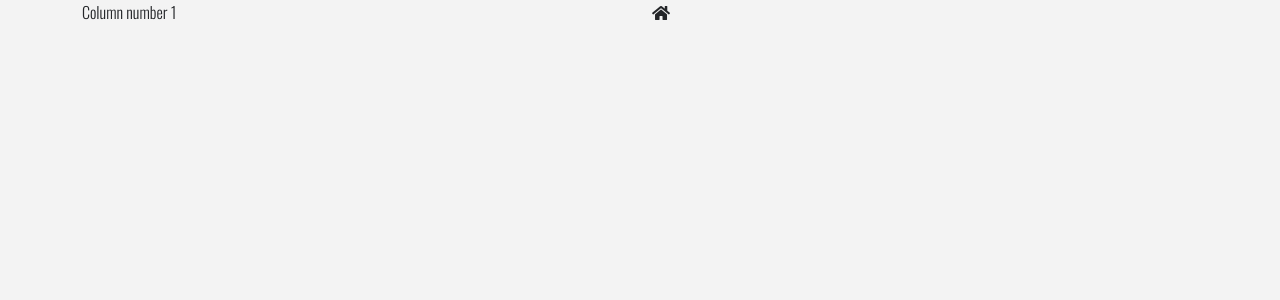
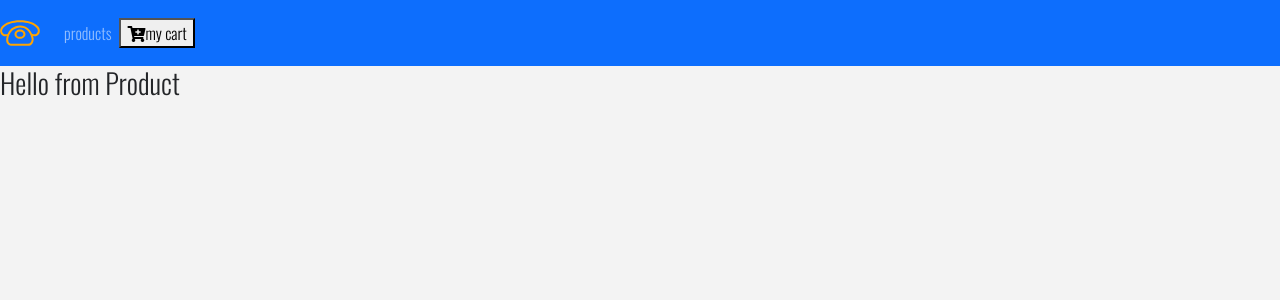
Before and after one commit to Dorin07/ecommerce-website, a React (Create React App) app: page / in a window 1280 px wide. Shown: the top 300 px of the page. Built offline with nearby package versions, Linux system fonts and the light colour scheme.

Commit message:
Create the navbar.

```diff
--- a/package.json
+++ b/package.json
@@ -9,6 +9,7 @@
     "bootstrap": "^5.1.3",
     "react": "^17.0.2",
     "react-dom": "^17.0.2",
+    "react-router-dom": "^6.0.2",
     "react-scripts": "4.0.3",
     "web-vitals": "^1.1.2"
   },
--- a/src/App.js
+++ b/src/App.js
@@ -1,23 +1,27 @@
-import logo from './logo.svg';
+import React, { Component } from "react";
+import { Routes, Route } from "react-router-dom";
 import './App.css';
 import "bootstrap/dist/css/bootstrap.min.css";
+import Navbar from './components/Navbar';
+import ProductList from './components/ProductList';
+import Details from './components/Details';
+import Cart from './components/Cart';
+import Default from './components/Default';
 
-
-function App() {
-  return (
-    <div class="container">
-
-      <div class="row">
-        <div class="col-6">Column number 1</div>
-        <div class="col-6">
-          <span>
-            <i className="fas fa-home"></i>
-          </span>
-        </div>
-      </div>
-
-    </div>
-  );
+class App extends Component {
+  render(){
+    return (
+      <React.Fragment>
+        <Navbar></Navbar>
+        <Routes>
+          <Route exact path="/" element={<ProductList/>}></Route>
+          <Route exact path="/details" element={<Details/>}></Route>
+          <Route exact path="/cart" element={<Cart/>}></Route>
+          <Route path="*" element={<Default/>}></Route>
+        </Routes>
+      </React.Fragment>
+    );
+  }
 }
 
 export default App;
--- /dev/null
+++ b/src/components/Cart.js
@@ -0,0 +1,11 @@
+import React, { Component } from 'react';
+
+export default class Cart extends Component {
+    render() {
+        return (
+            <div>
+                <h3>hello from cart</h3>
+            </div>
+        )
+    }
+}
--- /dev/null
+++ b/src/components/Default.js
@@ -0,0 +1,11 @@
+import React, { Component } from 'react';
+
+export default class Default extends Component {
+    render() {
+        return (
+            <div>
+                <h3>page not found</h3>
+            </div>
+        )
+    }
+}
--- /dev/null
+++ b/src/components/Details.js
@@ -0,0 +1,11 @@
+import React, { Component } from 'react';
+
+export default class Details extends Component {
+    render() {
+        return (
+            <div>
+                <h3>hello from details</h3>
+            </div>
+        )
+    }
+}
--- /dev/null
+++ b/src/components/Navbar.js
@@ -0,0 +1,33 @@
+import React, { Component } from 'react';
+import { Link } from 'react-router-dom';
+import logo from '../logo.svg'
+
+export default class Navbar extends Component {
+    render() {
+        return (
+            <div>
+                <nav className="navbar navbar-expand-sm bg-primary navbar-dark px-sm">
+                    {/* https://www.iconfinder.com/icons/1243689/call_phone_icon
+                        Creative Commons (Attribution 3.0 Unported);
+                        https://www.iconfinder.com/Makoto_msk  */}
+                    <Link to='/'>
+                        <img src={logo} alt="store" className="navbar-brand"></img>
+                    </Link>
+                    <ul className="navbar-nav align-items-center">
+                        <li className="nav-item ml-5">
+                            <Link to='/' className="nav-link">
+                                products
+                            </Link>
+                        </li>
+                    </ul>
+                    <Link to='/cart' className="ml-auto">
+                        <button>
+                            <i className="fas fa-cart-plus"></i>
+                            my cart
+                        </button>
+                    </Link>
+                </nav>
+            </div>
+        )
+    }
+}
--- /dev/null
+++ b/src/components/Product.js
@@ -0,0 +1,11 @@
+import React, { Component } from 'react';
+
+export default class Product extends Component {
+    render() {
+        return (
+            <div>
+                <h3>Hello from Product</h3>
+            </div>
+        )
+    }
+}
--- /dev/null
+++ b/src/components/ProductList.js
@@ -0,0 +1,14 @@
+import React, { Component } from 'react';
+import Product from './Product';
+
+export default class ProductList extends Component {
+    render() {
+        return (
+            <div>
+                <Product>
+                    <h3>Hello from list</h3>
+                </Product>
+            </div>
+        )
+    }
+}
--- a/src/index.js
+++ b/src/index.js
@@ -2,12 +2,13 @@ import React from 'react';
 import ReactDOM from 'react-dom';
 import './index.css';
 import App from './App';
+import { BrowserRouter as Router } from "react-router-dom";
 import reportWebVitals from './reportWebVitals';
 
 ReactDOM.render(
-  <React.StrictMode>
+  <Router>
     <App />
-  </React.StrictMode>,
+  </Router>,
   document.getElementById('root')
 );
 
```
